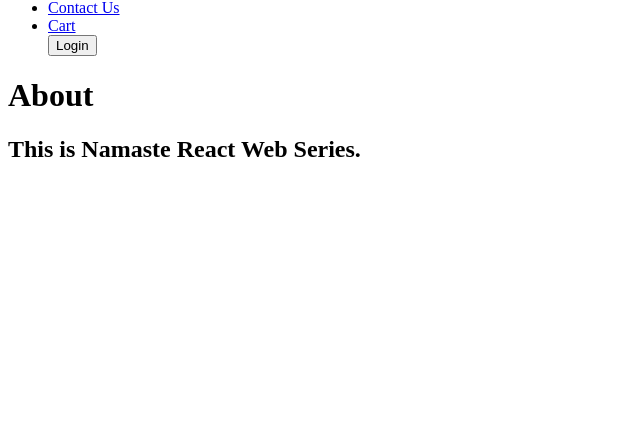
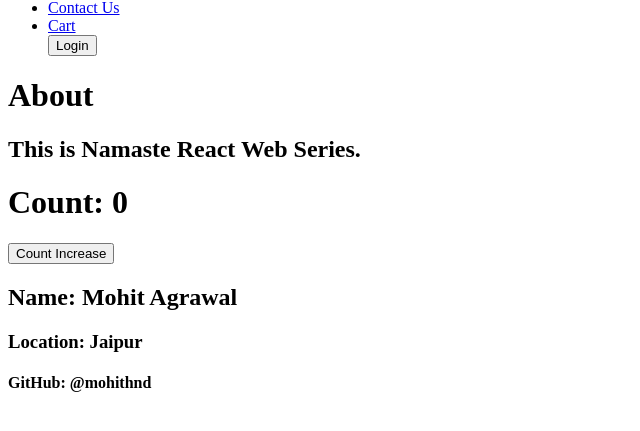
Before and after one commit to mohithnd/Namaste-React-2.0, a React app: page /about in a window 1280 px wide. Shown: the part 365-796 px from the top of the page, without its empty margins (0-640 px from the left). Built offline with nearby package versions, Linux system fonts and the light colour scheme; the HTML template or start-up script is replaced by a standard one.

Commit message:
Created User Component For About Page And also made User and about page class component for learning purpose

```diff
--- a/index.css
+++ b/index.css
@@ -590,3 +590,65 @@
     padding: var(--spacing-md);
   }
 }
+
+/* About Component */
+.about {
+  text-align: center;
+  padding: var(--spacing-lg);
+}
+
+.about h1 {
+  font-size: var(--font-size-xxl);
+  margin-bottom: var(--spacing-md);
+  color: var(--color-primary);
+}
+
+.about h2 {
+  font-size: var(--font-size-xl);
+  margin-bottom: var(--spacing-md);
+  color: var(--color-text-light);
+}
+
+/* User Component */
+.user-card {
+  background-color: var(--color-white);
+  border-radius: var(--border-radius);
+  box-shadow: var(--box-shadow);
+  padding: var(--spacing-lg);
+  text-align: center;
+  margin-top: var(--spacing-lg);
+}
+
+.user-card h2 {
+  font-size: var(--font-size-large);
+  color: var(--color-text);
+  margin-bottom: var(--spacing-xs);
+}
+
+.user-card h3 {
+  font-size: var(--font-size-medium);
+  color: var(--color-text-light);
+  margin-bottom: var(--spacing-xs);
+}
+
+.user-card h4 {
+  font-size: var(--font-size-medium);
+  color: var(--color-text-light);
+}
+
+/* Button styling for User and UserClass components in About page */
+.user-card button {
+  padding: var(--spacing-sm) var(--spacing-md);
+  background-color: var(--color-primary);
+  color: var(--color-white);
+  border: none;
+  border-radius: var(--border-radius);
+  cursor: pointer;
+  transition: var(--transition);
+  font-weight: 600;
+}
+
+.user-card button:hover {
+  background-color: var(--color-primary-dark);
+  transform: translateY(-2px);
+}
--- a/src/App.js
+++ b/src/App.js
@@ -8,6 +8,7 @@
 import Error from "./Components/Error";
 import RestaurentMenu from "./Components/RestaurentMenu";
 import Cart from "./Components/Cart";
+import AboutClass from "./Components/AboutClass";
 
 const AppLayout = () => {
   return (
@@ -29,7 +30,7 @@
       },
       {
         path: "/about",
-        element: <About />,
+        element: <AboutClass />,
       },
       {
         path: "/contact",
--- a/src/Components/About.jsx
+++ b/src/Components/About.jsx
@@ -1,8 +1,11 @@
+import User from "./User";
+
 const About = () => {
   return (
     <div className="about">
       <h1>About</h1>
       <h2>This is Namaste React Web Series.</h2>
+      <User name={"Mohit Agrawal"} location={"Jaipur"} github={"@mohithnd"} />
     </div>
   );
 };
--- /dev/null
+++ b/src/Components/AboutClass.jsx
@@ -0,0 +1,32 @@
+import React from "react";
+import UserClass from "./UserClass";
+
+class AboutClass extends React.Component {
+  constructor(props) {
+    console.log("AboutClass Constructor Called...");
+
+    super(props);
+  }
+
+  componentDidMount() {
+    console.log("AboutClass componentDidMount Called...");
+  }
+
+  render() {
+    console.log("AboutClass render Called...");
+
+    return (
+      <div className="about">
+        <h1>About</h1>
+        <h2>This is Namaste React Web Series.</h2>
+        <UserClass
+          name={"Mohit Agrawal"}
+          location={"Jaipur"}
+          github={"@mohithnd"}
+        />
+      </div>
+    );
+  }
+}
+
+export default AboutClass;
--- /dev/null
+++ b/src/Components/User.jsx
@@ -0,0 +1,23 @@
+import { useState } from "react";
+
+const User = ({ name, location, github }) => {
+  const [count, setCount] = useState(0);
+
+  return (
+    <div className="user-card">
+      <h1>Count: {count}</h1>
+      <button
+        onClick={() => {
+          setCount((prev) => prev + 1);
+        }}
+      >
+        Count Increase
+      </button>
+      <h2>Name: {name}</h2>
+      <h3>Location: {location}</h3>
+      <h4>GitHub: {github}</h4>
+    </div>
+  );
+};
+
+export default User;
--- /dev/null
+++ b/src/Components/UserClass.jsx
@@ -0,0 +1,42 @@
+import React from "react";
+
+class UserClass extends React.Component {
+  constructor(props) {
+    console.log("UserClass Constructor Called...");
+
+    super(props);
+
+    this.state = {
+      count: 0,
+    };
+  }
+
+  componentDidMount() {
+    console.log("UserClass componentDidMount Called...");
+  }
+
+  render() {
+    console.log("UserClass render Called...");
+
+    const { name, location, github } = this.props;
+    const { count } = this.state;
+
+    return (
+      <div className="user-card">
+        <h1>Count: {count}</h1>
+        <button
+          onClick={() => {
+            this.setState({ count: count + 1 });
+          }}
+        >
+          Count Increase
+        </button>
+        <h2>Name: {name}</h2>
+        <h3>Location: {location}</h3>
+        <h4>GitHub: {github}</h4>
+      </div>
+    );
+  }
+}
+
+export default UserClass;
```
